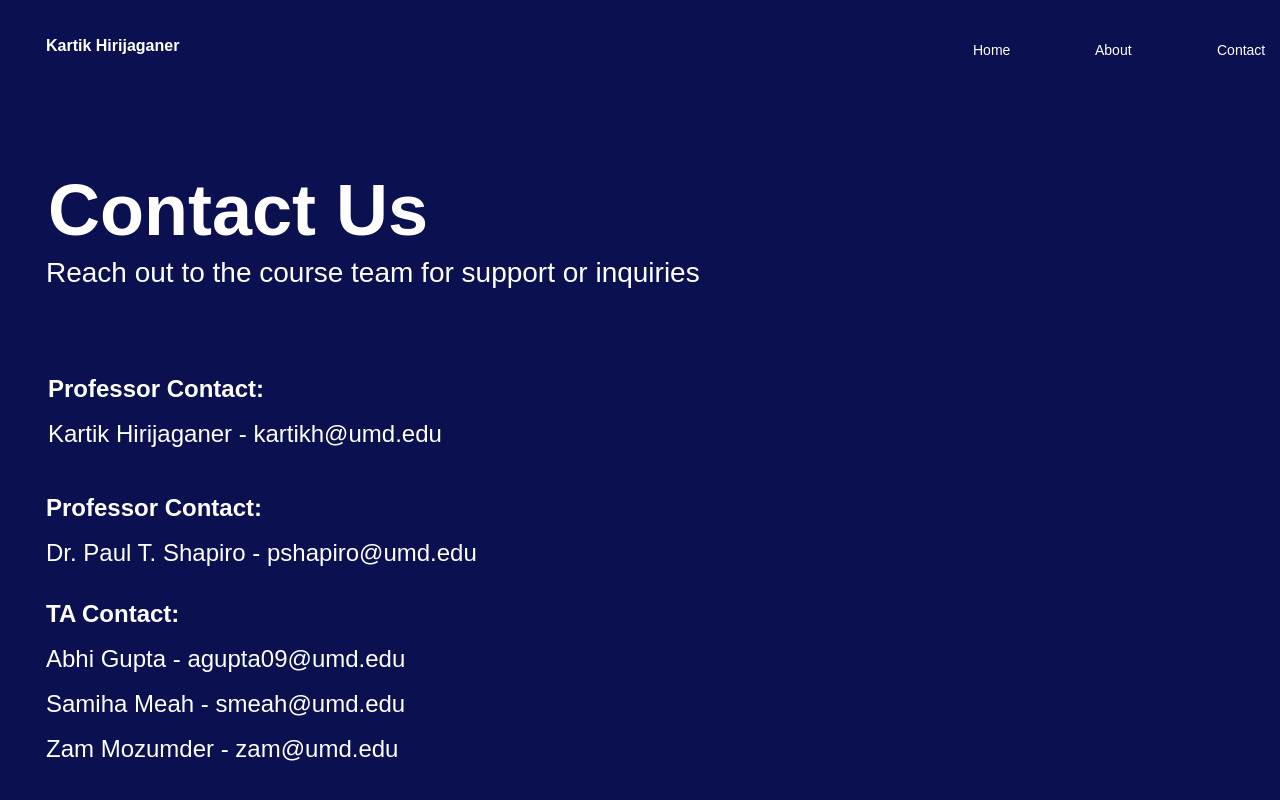
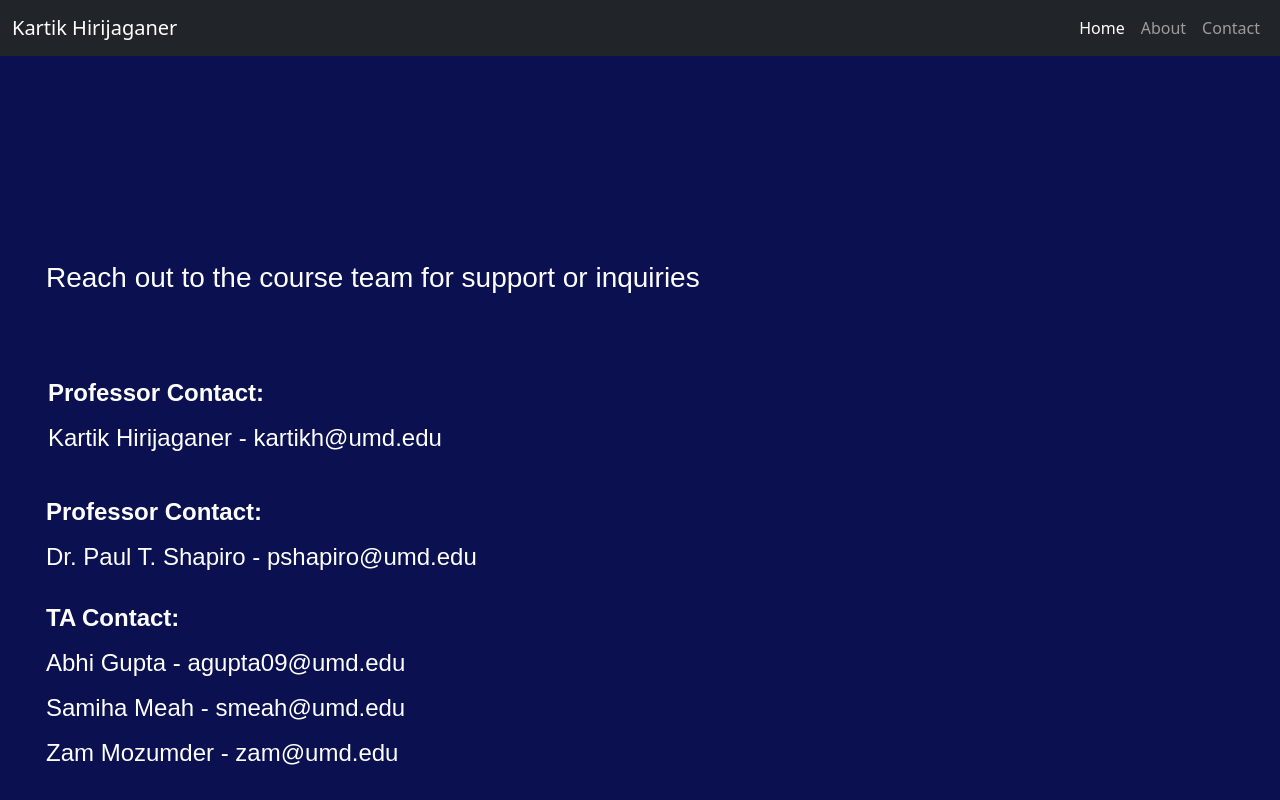
Before and after one commit to Kartik-Hirijaganer/website, a plain HTML site: page contact.html in a window 1280 px wide. Shown: the top 800 px of the page. Drawn offline with nearby package versions, Linux system fonts and the light colour scheme.

Commit message:
update nav bar

```diff
--- a/contact.html
+++ b/contact.html
@@ -4,9 +4,8 @@
   <meta charset="UTF-8">
   <meta http-equiv="X-UA-Compatible" content="IE=edge">
   <meta name="viewport" content="width=device-width, initial-scale=1.0">
-  <!-- <link rel="stylesheet" href="./vars.css"> -->
   <link rel="stylesheet" href="./css/style3.css">
-
+  <link href="https://cdn.jsdelivr.net/npm/bootstrap@5.3.3/dist/css/bootstrap.min.css" rel="stylesheet">
 
   <style>
    a,
@@ -39,11 +38,24 @@
 </head>
 <body>
   <div class="contact">
-    <div class="kartik-hirijaganer">Kartik Hirijaganer</div>
-    <div class="home">Home</div>
-    <div class="about">About</div>
-    <div class="contact2">Contact</div>
-    <div class="contact-us">Contact Us</div>
+    <div class="main-menu">
+      <nav class="navbar navbar-expand-lg navbar-dark bg-dark w-100">
+        <div class="container-fluid">
+          <a class="navbar-brand" href="#">Kartik Hirijaganer</a>
+          <button class="navbar-toggler" type="button" data-bs-toggle="collapse" data-bs-target="#navbarNav"
+            aria-controls="navbarNav" aria-expanded="false" aria-label="Toggle navigation">
+            <span class="navbar-toggler-icon"></span>
+          </button>
+          <div class="collapse navbar-collapse" id="navbarNav">
+            <ul class="navbar-nav ms-auto">
+              <li class="nav-item"><a class="nav-link active" aria-current="page" href="index.html">Home</a></li>
+              <li class="nav-item"><a class="nav-link" href="about.html">About</a></li>
+              <li class="nav-item"><a class="nav-link" href="contact.html">Contact</a></li>
+            </ul>
+          </div>
+        </div>
+      </nav>
+    </div>
     <div class="reach-out-to-the-course-team-for-support-or-inquiries">
       Reach out to the course team for support or inquiries
     </div>
```
Also changed, not shown: about.html (+19 -4 lines), index.html (+2 -6 lines).
